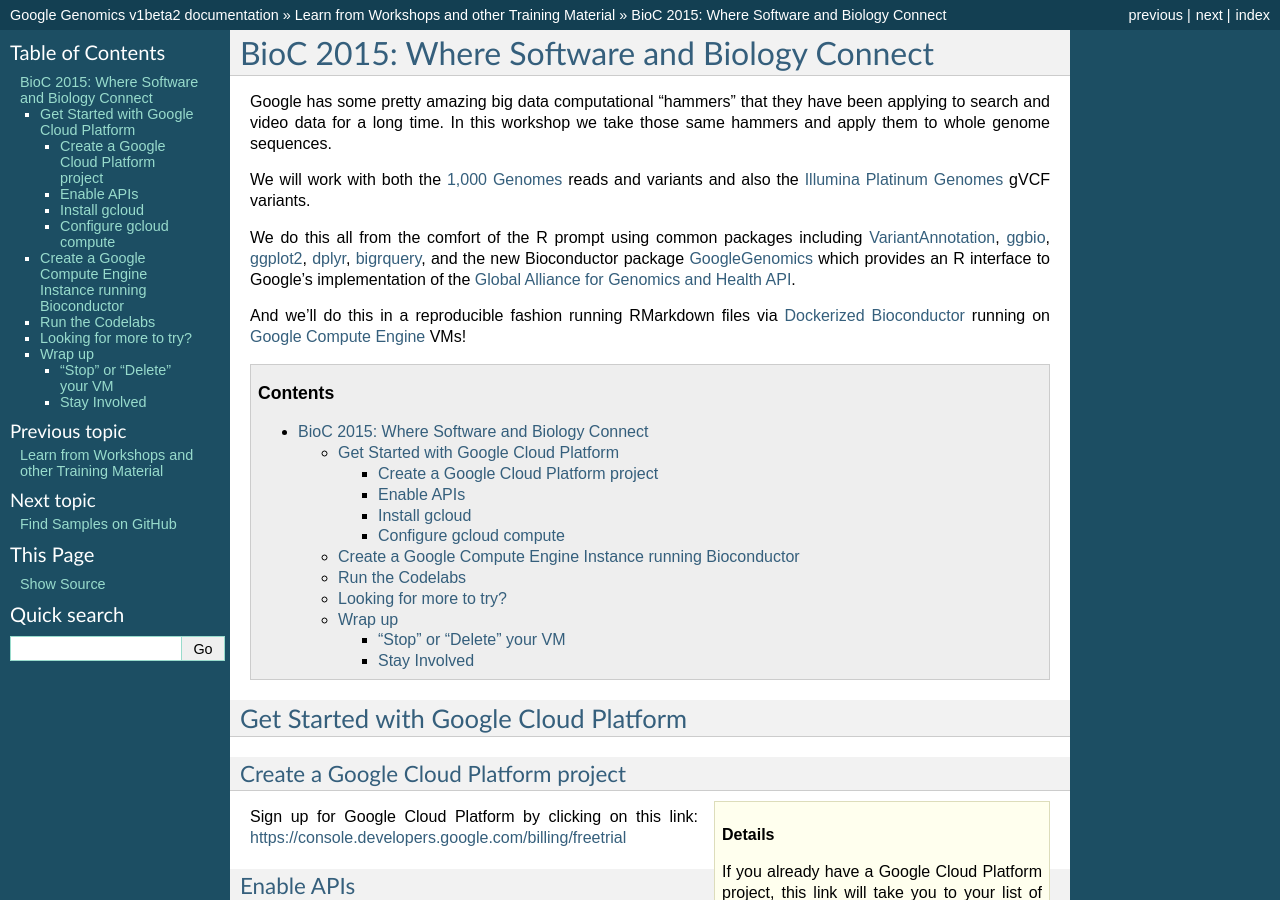
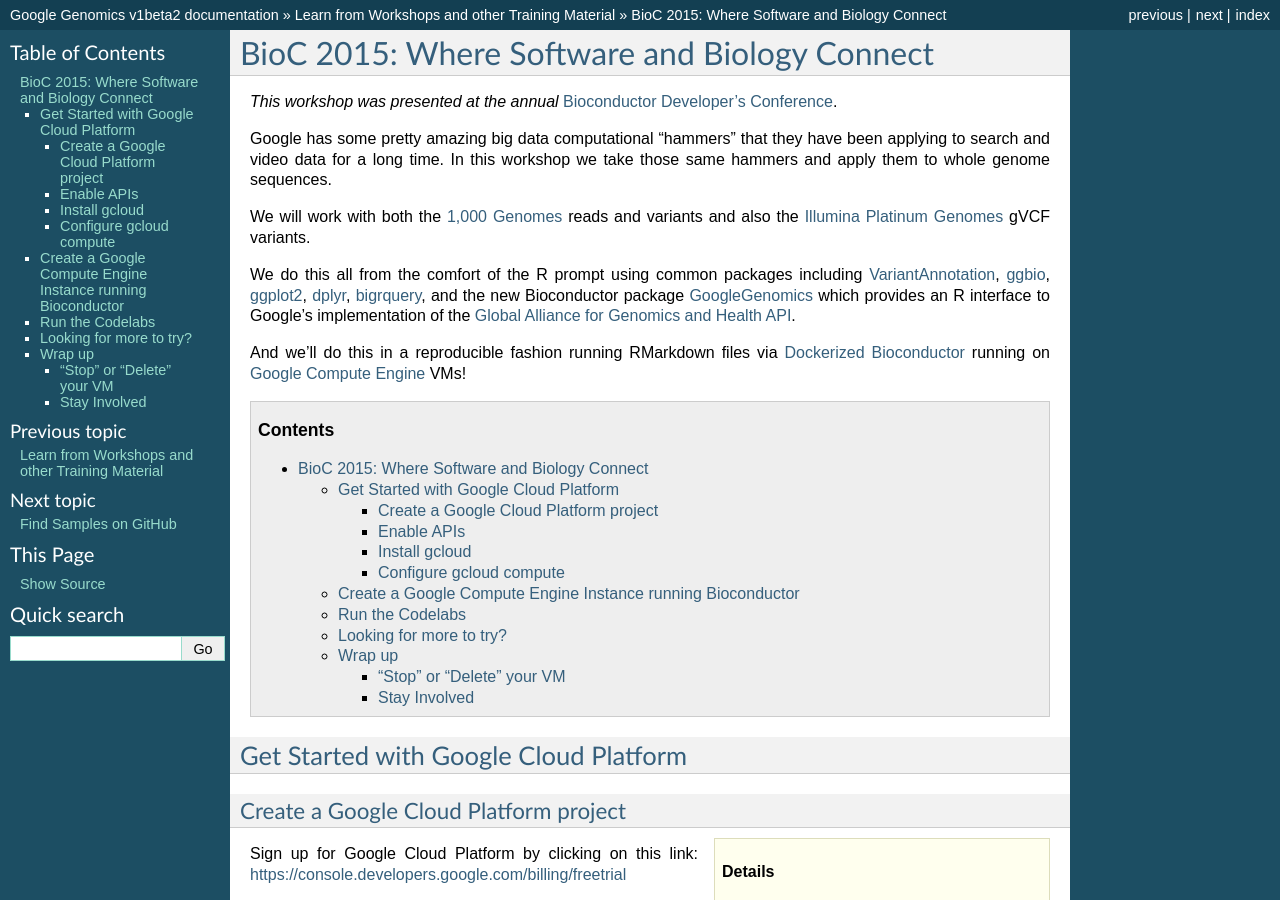
Before and after one commit to googlegenomics/readthedocs, a Sphinx documentation site: the page built from docs/source/workshops/bioc-2015.rst, in a window 1280 px wide and 900 px high. Built offline with Sphinx 7.4.7, drawn with Linux system fonts in a browser that asks for light colours.

Commit message:
Add link to conference website.

```diff
--- a/docs/source/workshops/bioc-2015.rst
+++ b/docs/source/workshops/bioc-2015.rst
@@ -1,5 +1,7 @@
 BioC 2015: Where Software and Biology Connect
 =============================================
+
+*This workshop was presented at the annual* `Bioconductor Developer's Conference <http://www.bioconductor.org/help/course-materials/2015/BioC2015/>`_.
 
 Google has some pretty amazing big data computational "hammers" that they have been applying to search and video data for a long time.  In this workshop we take those same hammers and apply them to whole genome sequences.
 
```
